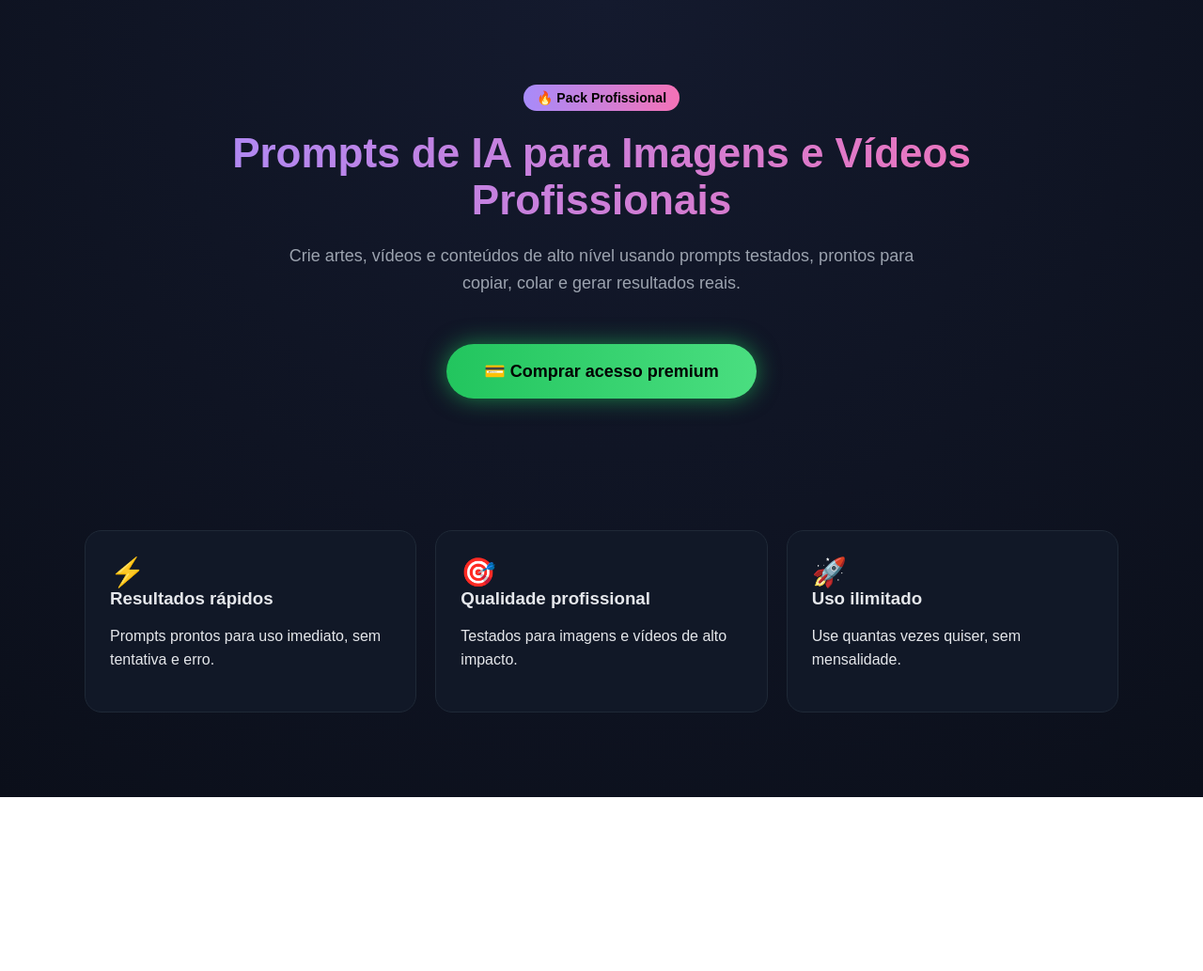
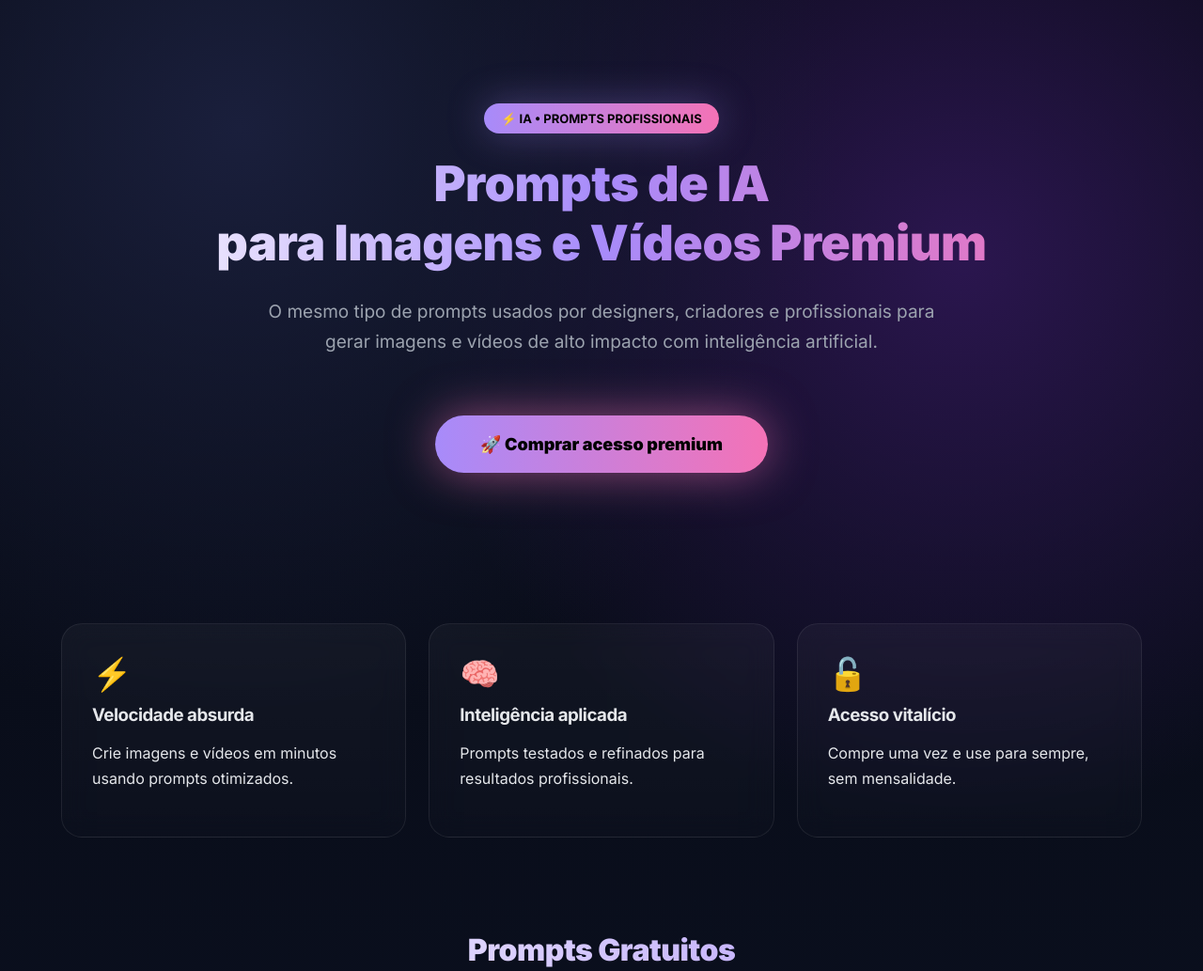
Before and after one commit to NettoPenido/pack-prompts-ia-site, a plain HTML site: page index.html in a window 1280 px wide. Shown: the top 1033 px of the page at 94% size. Before the commit the page ends 848 px from the top, so only its background shows below. Drawn offline with Linux system fonts and the light colour scheme; no server answers.

Commit message:
Novo layout futurista

```diff
--- a/index.html
+++ b/index.html
@@ -5,15 +5,21 @@
   <title>Pack de Prompts IA Profissionais</title>
   <meta name="viewport" content="width=device-width, initial-scale=1.0">
 
+  <!-- Fonte moderna -->
+  <link href="https://fonts.googleapis.com/css2?family=Inter:wght@300;400;600;700;900&display=swap" rel="stylesheet">
+
   <style>
     :root {
-      --bg: #0b0f1a;
-      --card: #111827;
+      --bg: #070a13;
+      --bg2: #0b1020;
+      --card: rgba(17, 24, 39, 0.7);
       --lilas: #a78bfa;
       --rosa: #f472b6;
       --verde: #22c55e;
       --texto: #e5e7eb;
       --cinza: #9ca3af;
+      --borda: rgba(255,255,255,0.08);
+      --glow: 0 0 40px rgba(167,139,250,0.35);
     }
 
     * {
@@ -22,18 +28,22 @@
 
     body {
       margin: 0;
-      font-family: Arial, sans-serif;
-      background: radial-gradient(circle at top, #141a2e, var(--bg));
+      font-family: 'Inter', sans-serif;
+      background:
+        radial-gradient(circle at 20% 10%, #1a1f3c, transparent 40%),
+        radial-gradient(circle at 80% 20%, #2b164f, transparent 40%),
+        linear-gradient(180deg, var(--bg), var(--bg2));
       color: var(--texto);
       padding: 20px;
     }
 
     h1, h2, h3 {
-      margin: 0 0 10px;
+      margin: 0 0 12px;
+      letter-spacing: -0.5px;
     }
 
     p {
-      line-height: 1.6;
+      line-height: 1.7;
     }
 
     a {
@@ -41,91 +51,120 @@
     }
 
     .container {
-      max-width: 1100px;
+      max-width: 1150px;
       margin: auto;
     }
 
     /* HERO */
     .hero {
       text-align: center;
-      padding: 70px 20px;
+      padding: 90px 20px 70px;
+      position: relative;
     }
 
     .badge {
       display: inline-block;
       background: linear-gradient(90deg, var(--lilas), var(--rosa));
       color: #000;
-      padding: 6px 14px;
+      padding: 8px 18px;
       border-radius: 999px;
-      font-weight: bold;
-      font-size: 14px;
-      margin-bottom: 20px;
+      font-weight: 700;
+      font-size: 13px;
+      margin-bottom: 22px;
+      box-shadow: var(--glow);
     }
 
     .hero h1 {
-      font-size: 44px;
-      background: linear-gradient(90deg, var(--lilas), var(--rosa));
+      font-size: 52px;
+      font-weight: 900;
+      background: linear-gradient(90deg, #fff, var(--lilas), var(--rosa));
       -webkit-background-clip: text;
       -webkit-text-fill-color: transparent;
     }
 
     .hero p {
       color: var(--cinza);
-      font-size: 18px;
-      max-width: 720px;
-      margin: 20px auto;
+      font-size: 19px;
+      max-width: 760px;
+      margin: 26px auto;
     }
 
     .cta {
-      display: inline-block;
-      margin-top: 30px;
-      padding: 18px 40px;
-      background: linear-gradient(90deg, var(--verde), #4ade80);
+      display: inline-flex;
+      align-items: center;
+      justify-content: center;
+      margin-top: 35px;
+      padding: 20px 48px;
+      background: linear-gradient(90deg, var(--lilas), var(--rosa));
       color: #000;
-      font-weight: bold;
-      border-radius: 50px;
+      font-weight: 800;
+      border-radius: 999px;
       font-size: 18px;
-      box-shadow: 0 0 25px rgba(34,197,94,0.6);
-      transition: transform .2s ease, box-shadow .2s ease;
+      box-shadow: 0 0 50px rgba(244,114,182,0.55);
+      transition: transform .25s ease, box-shadow .25s ease;
     }
 
     .cta:hover {
-      transform: scale(1.05);
-      box-shadow: 0 0 40px rgba(34,197,94,0.9);
+      transform: translateY(-2px) scale(1.05);
+      box-shadow: 0 0 80px rgba(167,139,250,0.9);
     }
 
     /* BENEFÍCIOS */
     .beneficios {
       display: grid;
-      grid-template-columns: repeat(auto-fit, minmax(240px, 1fr));
-      gap: 20px;
-      margin: 70px 0;
+      grid-template-columns: repeat(auto-fit, minmax(260px, 1fr));
+      gap: 24px;
+      margin: 90px 0;
     }
 
     .card {
-      background: var(--card);
-      padding: 26px;
-      border-radius: 18px;
-      border: 1px solid #1f2937;
+      background: linear-gradient(180deg, rgba(255,255,255,0.04), rgba(255,255,255,0.01));
+      backdrop-filter: blur(14px);
+      padding: 32px;
+      border-radius: 22px;
+      border: 1px solid var(--borda);
+      position: relative;
+      overflow: hidden;
+    }
+
+    .card::before {
+      content: "";
+      position: absolute;
+      inset: 0;
+      background: radial-gradient(circle at top, rgba(167,139,250,0.25), transparent 60%);
+      opacity: 0;
+      transition: opacity .3s ease;
+    }
+
+    .card:hover::before {
+      opacity: 1;
     }
 
     .card span {
-      font-size: 30px;
+      font-size: 34px;
+      display: block;
+      margin-bottom: 12px;
     }
 
     /* PROMPTS */
     .section-title {
-      margin-top: 90px;
-      margin-bottom: 20px;
+      margin-top: 100px;
+      margin-bottom: 25px;
       text-align: center;
+      font-size: 32px;
+      font-weight: 800;
+      background: linear-gradient(90deg, #fff, var(--lilas));
+      -webkit-background-clip: text;
+      -webkit-text-fill-color: transparent;
     }
 
     .prompt {
       background: var(--card);
-      padding: 20px;
-      border-radius: 16px;
-      margin-bottom: 16px;
-      border: 1px solid #1f2937;
+      backdrop-filter: blur(12px);
+      padding: 22px;
+      border-radius: 18px;
+      margin-bottom: 18px;
+      border: 1px solid var(--borda);
     }
 
     .prompt.pago {
@@ -134,9 +173,10 @@
 
     footer {
       text-align: center;
-      margin-top: 90px;
+      margin-top: 110px;
       color: var(--cinza);
       font-size: 14px;
+      opacity: 0.8;
     }
   </style>
 </head>
@@ -146,11 +186,11 @@
 
     <!-- HERO -->
     <div class="hero">
-      <div class="badge">🔥 Pack Profissional</div>
-      <h1>Prompts de IA para Imagens e Vídeos Profissionais</h1>
+      <div class="badge">⚡ IA • PROMPTS PROFISSIONAIS</div>
+      <h1>Prompts de IA<br>para Imagens e Vídeos Premium</h1>
       <p>
-        Crie artes, vídeos e conteúdos de alto nível usando prompts testados,
-        prontos para copiar, colar e gerar resultados reais.
+        O mesmo tipo de prompts usados por designers, criadores e profissionais
+        para gerar imagens e vídeos de alto impacto com inteligência artificial.
       </p>
 
       <a
@@ -158,7 +198,7 @@
         href="https://waldirpenido.hotmart.host/pack-de-prompts-ia-imagem-e-video-profissional-79988ce8-4db6-449c-9a1c-480e2ee3a4ff"
         target="_blank"
       >
-        💳 Comprar acesso premium
+        🚀 Comprar acesso premium
       </a>
     </div>
 
@@ -166,17 +206,69 @@
     <div class="beneficios">
       <div class="card">
         <span>⚡</span>
-        <h3>Resultados rápidos</h3>
-        <p>Prompts prontos para uso imediato, sem tentativa e erro.</p>
+        <h3>Velocidade absurda</h3>
+        <p>Crie imagens e vídeos em minutos usando prompts otimizados.</p>
       </div>
       <div class="card">
-        <span>🎯</span>
-        <h3>Qualidade profissional</h3>
-        <p>Testados para imagens e vídeos de alto impacto.</p>
+        <span>🧠</span>
+        <h3>Inteligência aplicada</h3>
+        <p>Prompts testados e refinados para resultados profissionais.</p>
       </div>
       <div class="card">
-        <span>🚀</span>
-        <h3>Uso ilimitado</h3>
-        <p>Use quantas vezes quiser, sem mensalidade.</p>
+        <span>🔓</span>
+        <h3>Acesso vitalício</h3>
+        <p>Compre uma vez e use para sempre, sem mensalidade.</p>
       </div>
     </div>
+
+    <!-- GRATUITOS -->
+    <h2 class="section-title">Prompts Gratuitos</h2>
+    <div id="gratuitos"></div>
+
+    <!-- PREMIUM -->
+    <h2 class="section-title">Prompts Premium</h2>
+    <p style="text-align:center;color:#9ca3af;">
+      Conteúdo completo liberado imediatamente após a compra.
+    </p>
+    <div id="pagos"></div>
+
+    <footer>
+      © 2026 · penido.online · Produto digital entregue via Hotmart
+    </footer>
+
+  </div>
+
+  <script>
+    const API = "https://prompt-saas-backend-production.up.railway.app";
+
+    fetch(API + "/prompts/gratuitos")
+      .then(r => r.json())
+      .then(data => {
+        const el = document.getElementById("gratuitos");
+        data.forEach(p => {
+          el.innerHTML += `
+            <div class="prompt">
+              <h3>${p.titulo}</h3>
+              <p>${p.conteudo}</p>
+            </div>
+          `;
+        });
+      });
+
+    fetch(API + "/prompts/pagos")
+      .then(r => r.json())
+      .then(data => {
+        const el = document.getElementById("pagos");
+        data.forEach(p => {
+          el.innerHTML += `
+            <div class="prompt pago">
+              <h3>${p.titulo}</h3>
+              <p>🔒 Disponível após a compra</p>
+            </div>
+          `;
+        });
+      });
+  </script>
+
+</body>
+</html>
```
